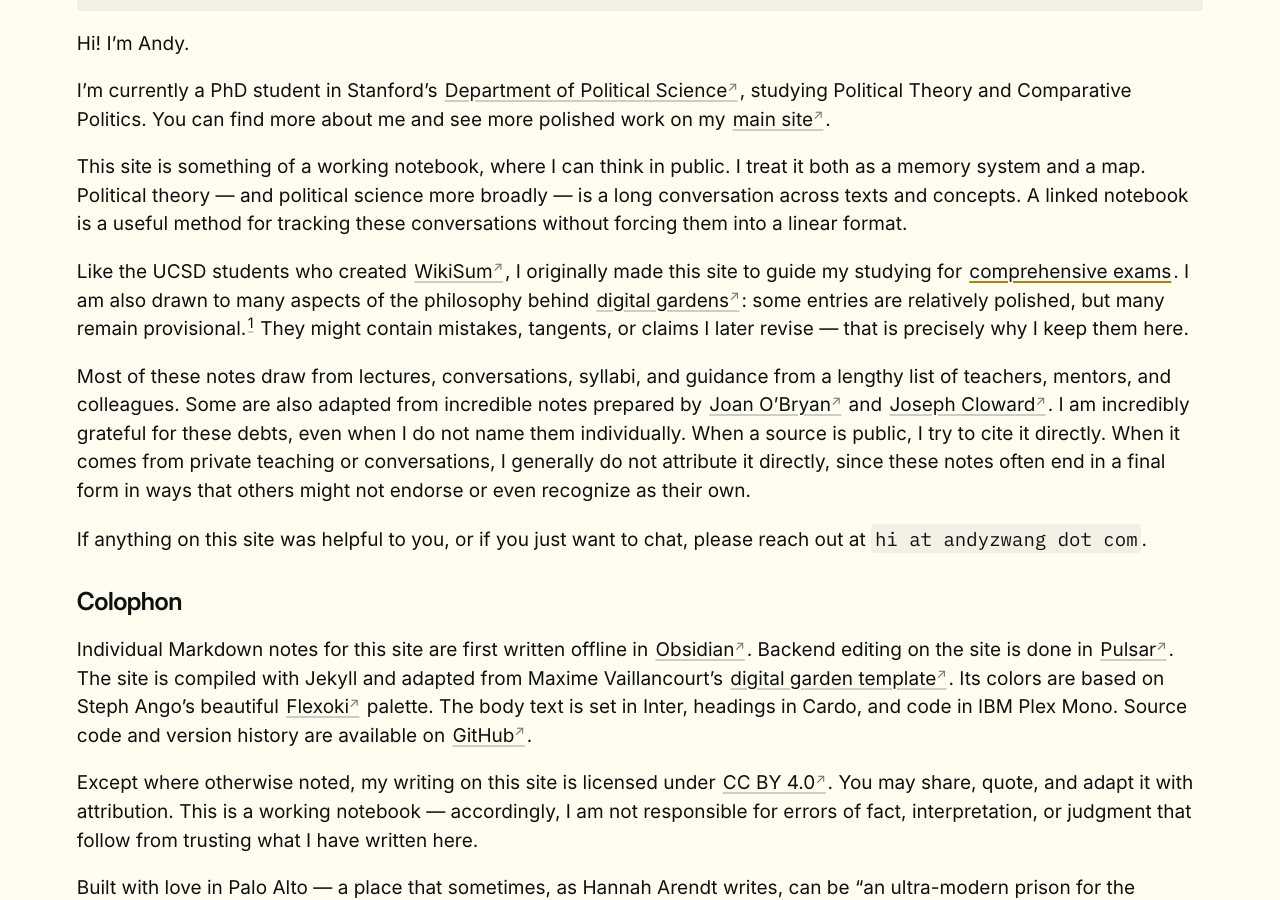
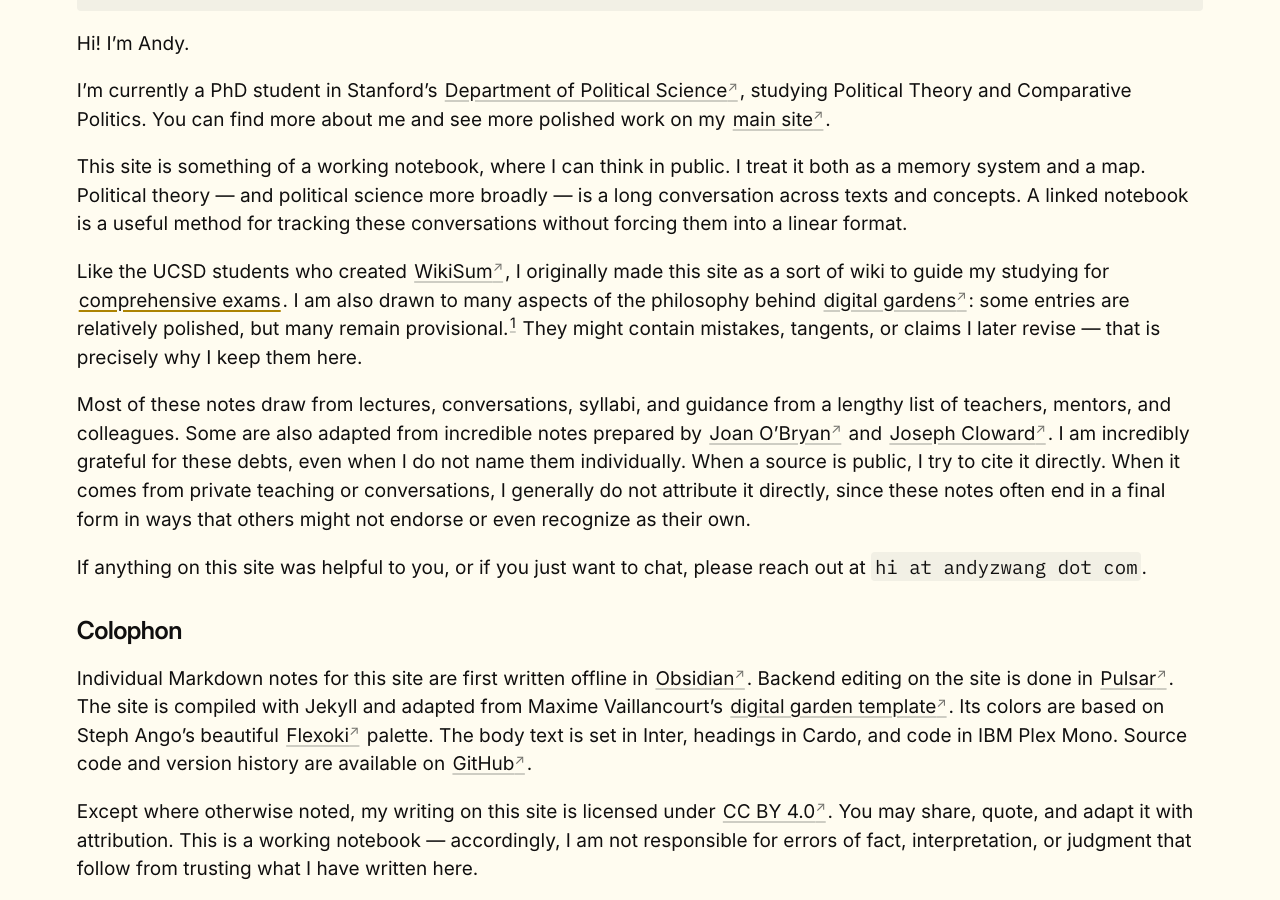
Before and after one commit to andyzwang/notes, a Jekyll site: the page built from _pages/about.md, in a window 1280 px wide and 900 px high, scrolled down 353 px. Built offline with Jekyll 4.4.1, drawn with Linux system fonts in a browser that asks for light colours.

Commit message:
wiki mention

```diff
--- a/_pages/about.md
+++ b/_pages/about.md
@@ -20,7 +20,7 @@ I'm currently a PhD student in Stanford's [Department of Political Science](http
 
 This site is something of a working notebook, where I can think in public. I treat it both as a memory system and a map. Political theory — and political science more broadly — is a long conversation across texts and concepts. A linked notebook is a useful method for tracking these conversations without forcing them into a linear format.
 
-Like the UCSD students who created [WikiSum](https://adambrown.info/p/notes), I originally made this site to guide my studying for [[the-canon|comprehensive exams]]. I am also drawn to many aspects of the philosophy behind [digital gardens](https://maggieappleton.com/garden-history): some entries are relatively polished, but many remain provisional.[^1] They might contain mistakes, tangents, or claims I later revise — that is precisely why I keep them here.
+Like the UCSD students who created [WikiSum](https://adambrown.info/p/notes), I originally made this site as a sort of wiki to guide my studying for [[the-canon|comprehensive exams]]. I am also drawn to many aspects of the philosophy behind [digital gardens](https://maggieappleton.com/garden-history): some entries are relatively polished, but many remain provisional.[^1] They might contain mistakes, tangents, or claims I later revise — that is precisely why I keep them here.
 
 Most of these notes draw from lectures, conversations, syllabi, and guidance from a lengthy list of teachers, mentors, and colleagues. Some are also adapted from incredible notes prepared by [Joan O'Bryan](https://joanobryan.com/) and [Joseph Cloward](https://josephcloward.com/). I am incredibly grateful for these debts, even when I do not name them individually. When a source is public, I try to cite it directly. When it comes from private teaching or conversations, I generally do not attribute it directly, since these notes often end in a final form in ways that others might not endorse or even recognize as their own.
 
```
Also changed, not shown: _notes/Ancient Political Thought.md (+1 -1 lines).
